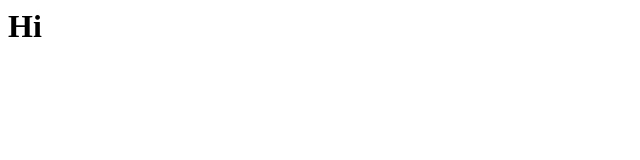
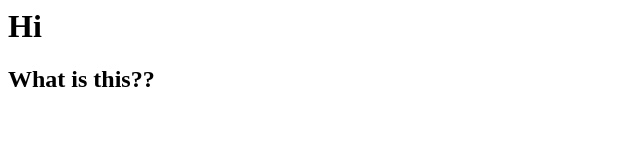
Before and after one commit to mdmd111/Portfolio, a plain HTML site: page index.html in a window 1280 px wide. Shown: the whole page, without its empty margins (0-640 px from the left). Drawn offline with Linux system fonts and the light colour scheme.

Commit message:
Update index.html

```diff
--- a/index.html
+++ b/index.html
@@ -1 +1,3 @@
 <h1>Hi</h1>
+
+<h2>What is this??</h2>
```
